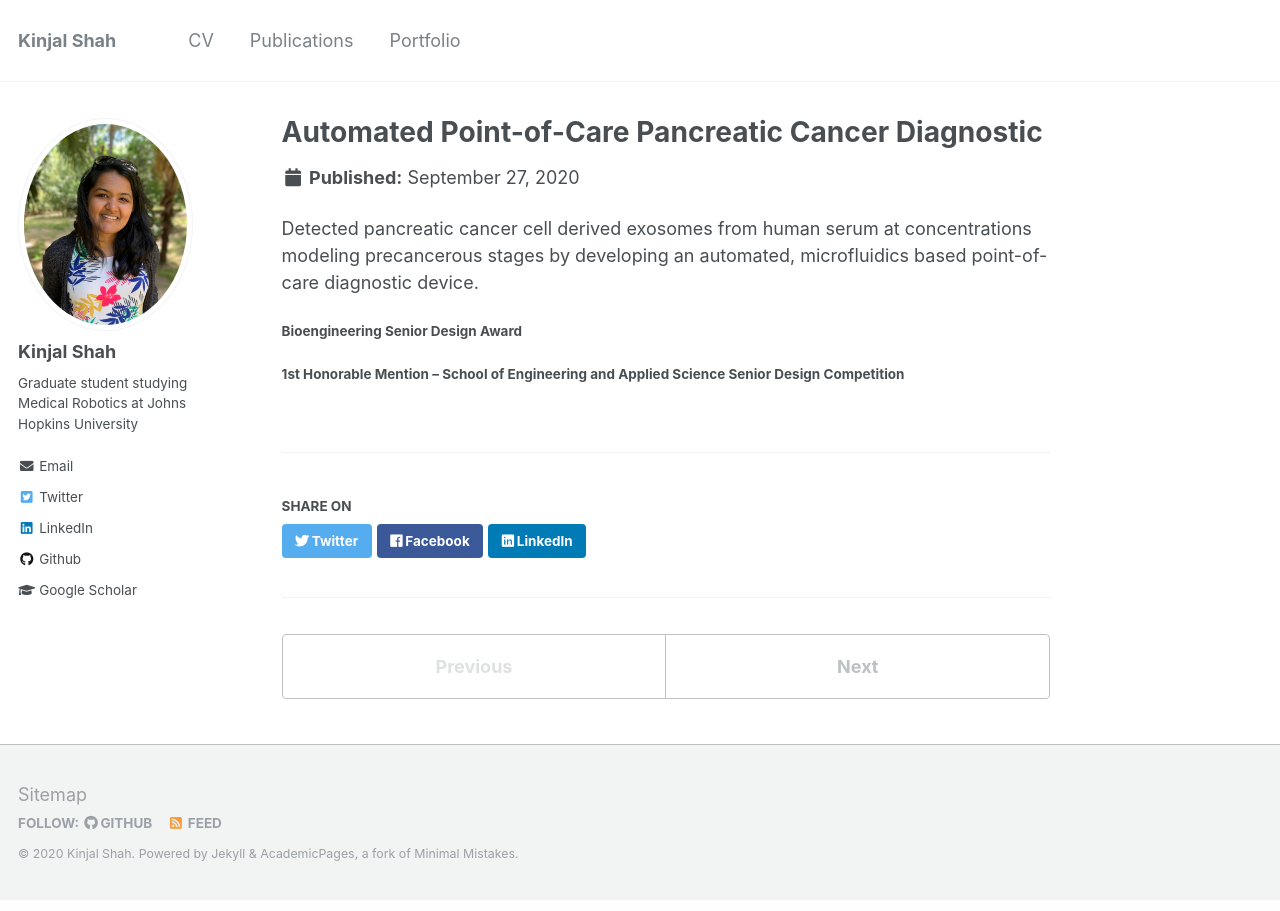
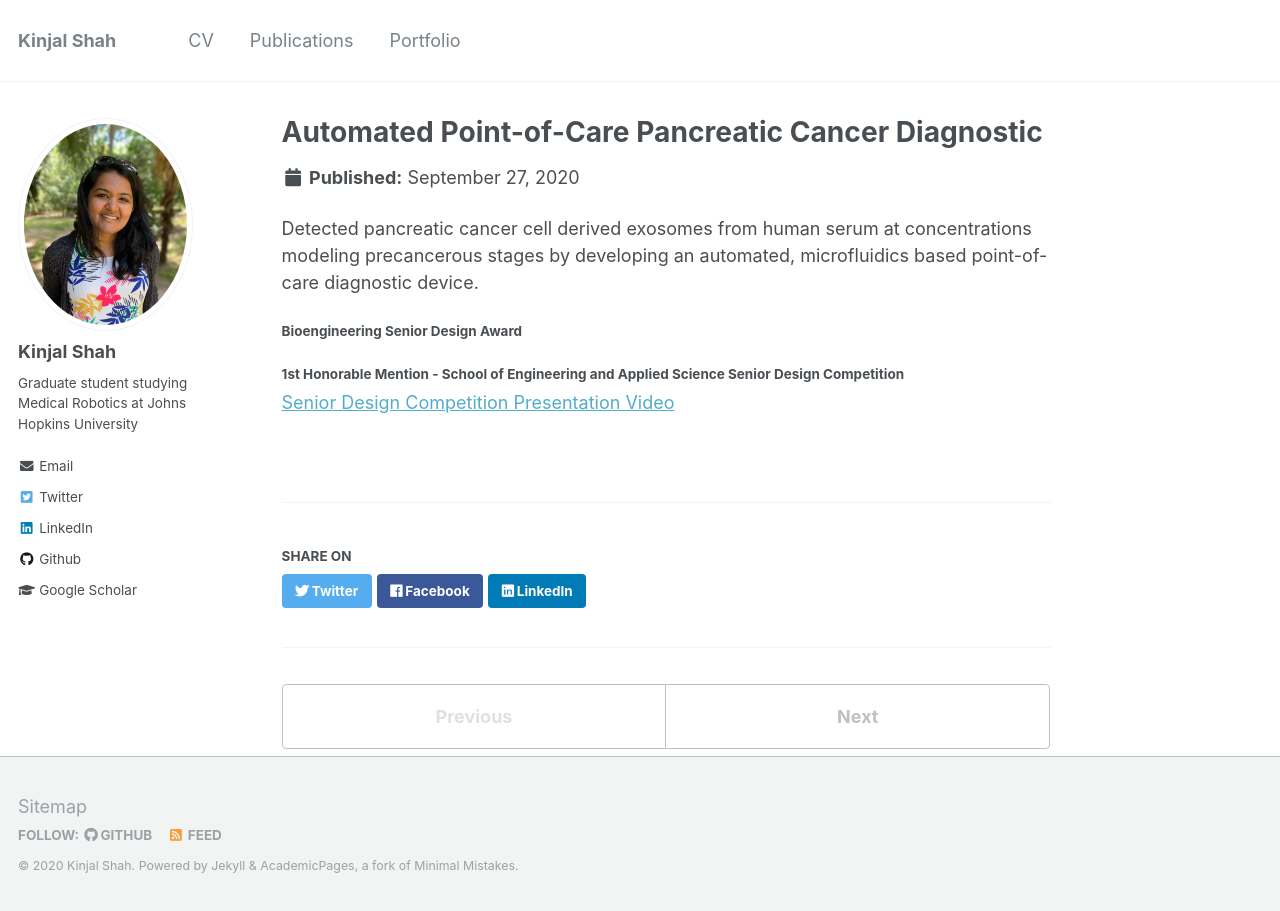
Before and after one commit to kinjmshah/kinjmshah.github.io, a Jekyll site: the page built from _portfolio/UPennSeniorDesign.md, in a window 1280 px wide. Built offline with Jekyll 4.4.1, drawn with Linux system fonts in a browser that asks for light colours.

Commit message:
Update UPennSeniorDesign.md

```diff
--- a/_portfolio/UPennSeniorDesign.md
+++ b/_portfolio/UPennSeniorDesign.md
@@ -6,4 +6,5 @@ permalink: /portfolio/UPennSeniorDesign
 Detected pancreatic cancer cell derived exosomes from human serum at concentrations modeling precancerous stages by developing an automated, microfluidics based point-of-care diagnostic device.
 
 #### Bioengineering Senior Design Award
-#### 1st Honorable Mention -- School of Engineering and Applied Science Senior Design Competition
+#### 1st Honorable Mention - School of Engineering and Applied Science Senior Design Competition
+[Senior Design Competition Presentation Video](https://www.youtube.com/watch?v=NbAuyVjuLLE&t=1s)
```
